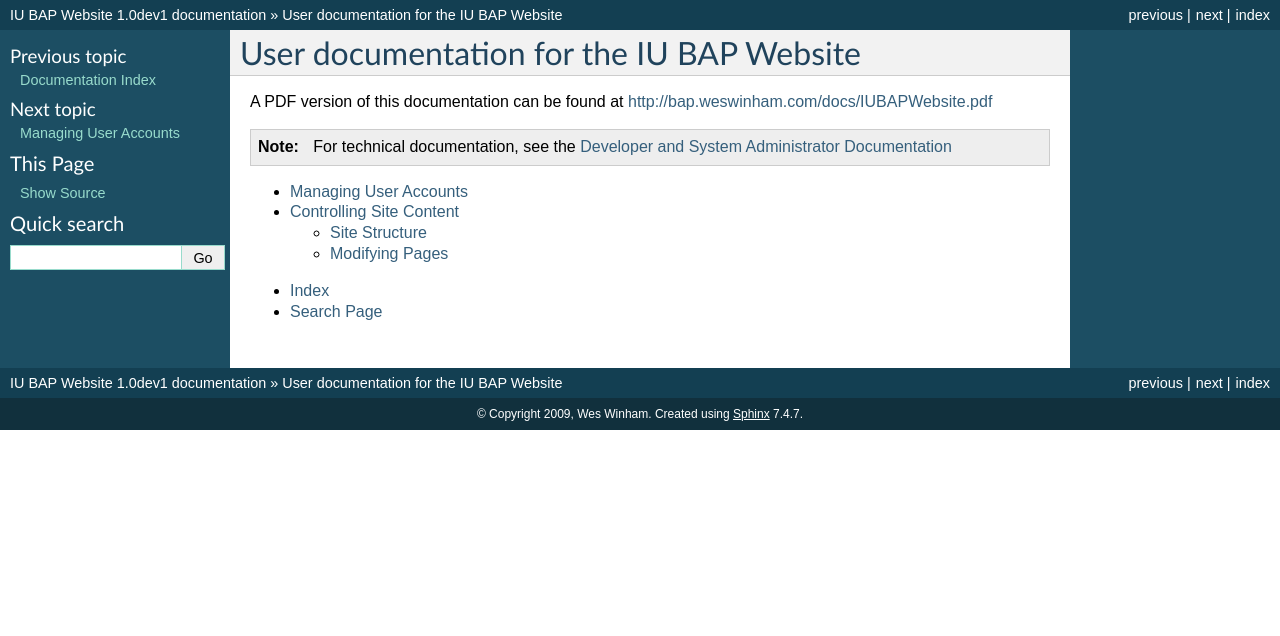
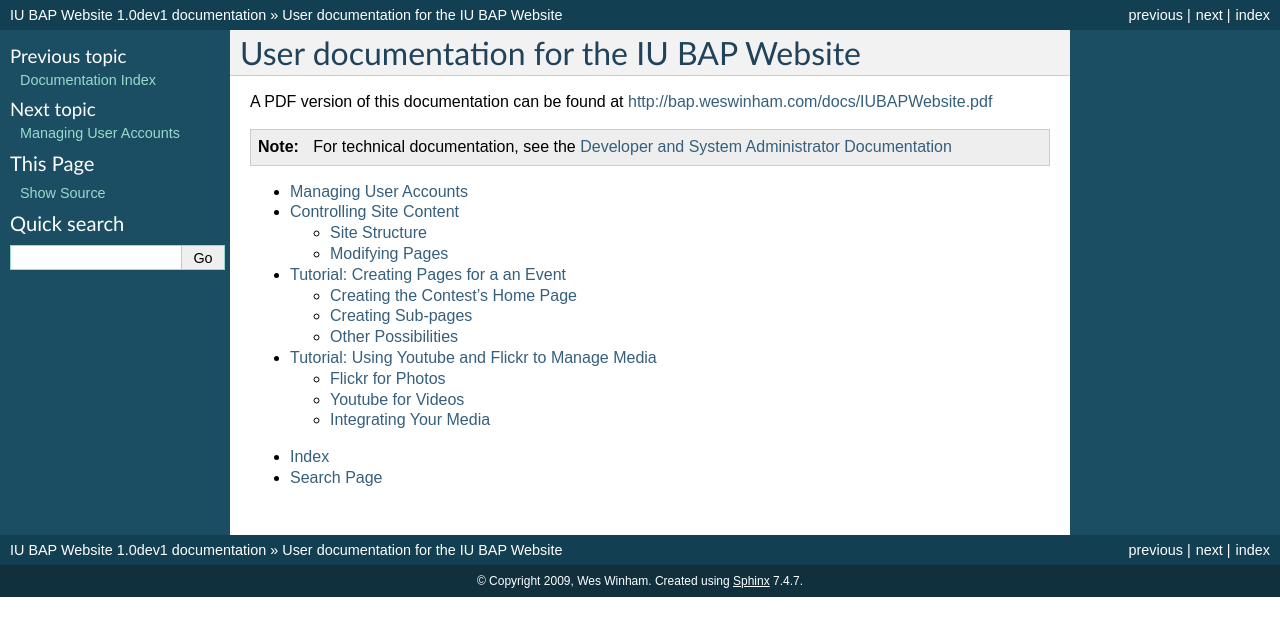
Before and after one commit to winhamwr/bap, a Sphinx documentation site: the page built from docs/index.rst, in a window 1280 px wide. Shown: the top 636 px of the page. Built offline with Sphinx 7.4.7, drawn with Linux system fonts in a browser that asks for light colours; part of the change alters nothing that is shown.

Commit message:
Finished out the pages reference documentation and add stubbed media management and page management tutorials

```diff
--- a/docs/index.rst
+++ b/docs/index.rst
@@ -19,6 +19,8 @@ A PDF version of this documentation can be found at http://bap.weswinham.com/doc
 
     users
     pages
+    pages_tutorial
+    media_management
 
 * :ref:`genindex`
 * :ref:`search`
--- /dev/null
+++ b/docs/media_management.rst
@@ -0,0 +1,49 @@
+.. _media-management:
+
+Tutorial: Using Youtube and Flickr to Manage Media
+========================================
+
+The internet is full of great tools to help you manage your videos, photos and graphics and integrating their power in to your site is surprisingly simple. We'll walk through creating accounts, uploading content, organizing your content and then using :ref:`pages` to integrate that content with our site.
+
+.. Note:
+
+These instructions focus on using Youtube_ and Flickr_ for the task, but other options like Vimeo_ and Picassa_ are also good options.
+
+Flickr for Photos
+-----------------
+
+Creating an Account
+###################
+
+Adding Images
+#############
+
+Grouping Images
+###############
+
+Youtube for Videos
+------------------
+
+Creating an Account
+###################
+
+Uploading Videos
+################
+
+Using Tags to Organize
+######################
+
+Integrating Your Media
+----------------------
+
+Embedding Slideshows
+####################
+
+Embedding Videos
+################
+
+Showing Latest Content
+######################
+
+Linking Accounts Back to Your Site
+##################################
--- a/docs/pages.rst
+++ b/docs/pages.rst
@@ -29,6 +29,8 @@ Despite the flexibility in the CMS, some pages must always exist for the site to
 - ``contact``
     Shows contact information with an email link.
 
+.. _main-nav-pages:
+
 Main Nav Pages
 ##############
 
@@ -40,10 +42,16 @@ Setting a page as a ``subpage`` of the ``home`` page automatically adds it to th
 - ``media``
     Selected videos and pictures for the organization pulled from BAP's `Flickr <http://flickr.com>`_ and `YouTube <http://youtube.com>`_ accounts. For pointers on handling media, see :ref:`media-management`
 
+.. _modifying-pages:
+
 Modifying Pages
 ---------------
 
-The quickest way to edit a page is by logging in and using the ``Edit this page`` link found in the footer of all editable pages. You're then taken to a form allowing the modification of the page content, title and url.
+The quickest way to edit a page is by logging in and using the ``Edit this page`` link found in the footer of all editable pages. You're then taken to a form allowing the modification of the page content, title and url. It's also possible to edit pages via :menuselection: `Admin --> Pages`
+
+For a tutorial on basic page management and editing, see :ref:`pages-tutorial`
+
+.. _page-editing:
 
 Page Editing
 ############
@@ -51,29 +59,31 @@ Page Editing
 ``Title``
 	The ``Title`` field is the name that shows up in automatically generated menus/links and in your browser's title bar when you visit that page.
 
-``slug``
+``Slug``
 	A ``slug`` is a short identifier for the page that will be used in the url for the page. For example, a page with the slug of ``winter-meeting`` might be located at a url like http://iubap.org/p/winter-meeting/
 
-``status``
+``Status``
 	The ``Status`` controls whether or not the page appears to normal users.
-	- Hidden pages don't appear in navigation menus, but are viewable if you go directly to their url
-	- Draft pages are completely invisible to normal users. Use this status if you're not quite finished with a page and want to do some more work on it before people see it.
-	- Published pages show up in menus and are viewable by everyone.
+	- ``Hidden`` pages don't appear in navigation menus, but are viewable if you go directly to their url
+	- ``Draft`` pages are completely invisible to normal users. Use this status if you're not quite finished with a page and want to do some more work on it before people see it.
+	- ``Published`` pages show up in menus and are viewable by everyone.
 
-``template``
-	TODO
+``Template``
+	The page template defines what kind of content you're able to modify. Different templates result in different page layouts and allow you to insert content in different places. The ``default`` template defines just one main content area in the center of the page, while other templates might include things like an events calendar or a sidebar.
 
 ``Redirect to``
-	TODO
+	If a value is chosen in this field, then visiting this page will automatically redirect the user to the value chosen. Generally, you won't use this field, but if you ever need to replace a page with another page, this is useful. For example, if you'd no longer like visitors to see the 2008 Career Fair page (because it's 2009), but you'd still like to keep that page around just in case, you could set the career fair 2008 page to redirect to the 2009 page. Any user that might have had the 2008 page bookmarked will then be automatically taken to the 2009 page.
 
-``Content``
-	TODO
+``Content Blocks``
+	Depending on the ``Template`` chosen, there are one or more content fields with different names. These allow you to define exactly what text/images/links etc appear in a particular position on a page. For example, the default template has just one ``body content`` block that defines what appears in the center of the page.
 
-`Sandbox <http://pagesdemo.piquadrat.ch/admin/>`_ for testing
+.. Note:
+
+If you'd like to practice making, moving and deleting pages, you can use the `Sandbox <http://pagesdemo.piquadrat.ch/admin/>`_ for testing. It won't effect the actual site at all, so it's a worry-free way of practicing.
+
+.. _arranging-pages:
 
 Arranging Pages
 ###############
 
-Discuss ordering pages and moving them around. Also sub-pages.
-
-LINK TO TUTORIAL
+To aid organization, pages are arranged in a tree structure. You can view the structure via :menuselection: `Admin --> Pages`. By clicking the ``move`` button next to a page, you're able to select one of ``move down``, ``move up``, ``move in`` and ``move out``. This allows you to change the page order on the same level and also change the nesting of pages. The navigation menu in the upper right automatically displays links to all child pages (pages that are nested inside another page), so by nesting pages, you're able to build navigation menus that logically link sections of the site together.
--- /dev/null
+++ b/docs/pages_tutorial.rst
@@ -0,0 +1,42 @@
+.. _pages-tutorial:
+
+Tutorial: Creating Pages for a an Event
+=======================================
+
+In this tutorial, we're going to use the ``pages`` application to create some pages announcing for a contest that you're organization is having. We'll cover creating pages, moving them around in the page hierarchy, editing their content with links and images and using the draft functionality to control which pages we show.
+
+Creating the Contest's Home Page
+--------------------------------
+
+Create home page as a root page
+###############################
+
+Edit the page's contents
+########################
+
+- Add link
+- Add image
+- Use headers
+- Status is ``hidden``
+
+Link to it from the site home page
+##################################
+
+Creating Sub-pages
+------------------
+
+Create Contest Rules Page
+#########################
+
+Create Prizes Page
+##################
+
+Link to Pages from the Contest Page
+###################################
+
+Other Possibilities
+-------------------
+
+- Embedding a google map to the contest site
+- Using draft status to hide the results page until a certain time
+- Publishing results via a a google doc
```
